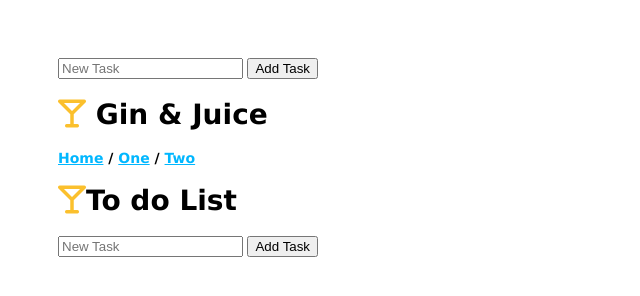
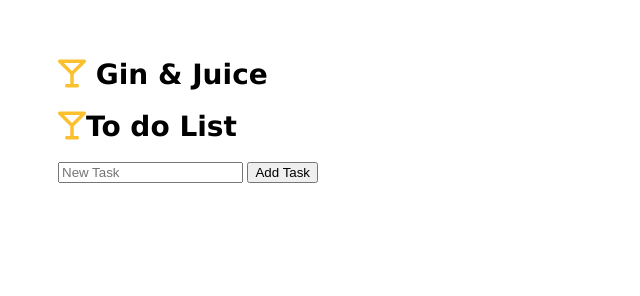
Before and after one commit to elena-vi/Gin-n-Juice-News, a website: page src/index.html in a window 1280 px wide. Shown: the whole page, without its empty margins (0-640 px from the left). Drawn offline with Linux system fonts and the light colour scheme.

Commit message:
view clean up and better function running

```diff
--- a/src/index.html
+++ b/src/index.html
@@ -12,17 +12,9 @@
 
 </head>
 <body>
-  <input name="task" type="text" placeholder="New Task" id="todo-task">
-  <input type="submit" value="Add Task" id="todo-submit">
 
-<div id="to-do-list">
-
-
-</div>
-
-    <h1><i class="gnj"></i>&nbsp;Gin &amp; Juice</h1>
-    <h4><a href="#/">Home</a> / <a href="#/page1">One</a> / <a href="#/page2">Two</a></h4>
-    <div id="view"></div>
+  <h1><i class="gnj"></i>&nbsp;Gin &amp; Juice</h1>
+  <div id="view"></div>
 
 </body>
 </html>
--- a/src/js/index.js
+++ b/src/js/index.js
@@ -1,6 +1,4 @@
-// Prevents page load and sets history to back
-
-document.addEventListener("DOMContentLoaded", function(event) {
+function toDoFuntionality () {
 	var todolist = new toDoList()
 
 	document.getElementById("todo-submit").addEventListener("click", function(event) {
@@ -28,5 +26,4 @@ document.addEventListener("DOMContentLoaded", function(event) {
 
 	createTodoList('to-do-list', todolist.getList())
 
-
-});
+}
--- a/src/js/routes.js
+++ b/src/js/routes.js
@@ -2,6 +2,7 @@
 
 route('/', 'todolist', function() {
   console.log("why not zoidberg?!");
+  toDoFuntionality();
 });
 
 route('/page1', 'something', function() {
```
Lines whose indentation alone changed are shown as unchanged.
